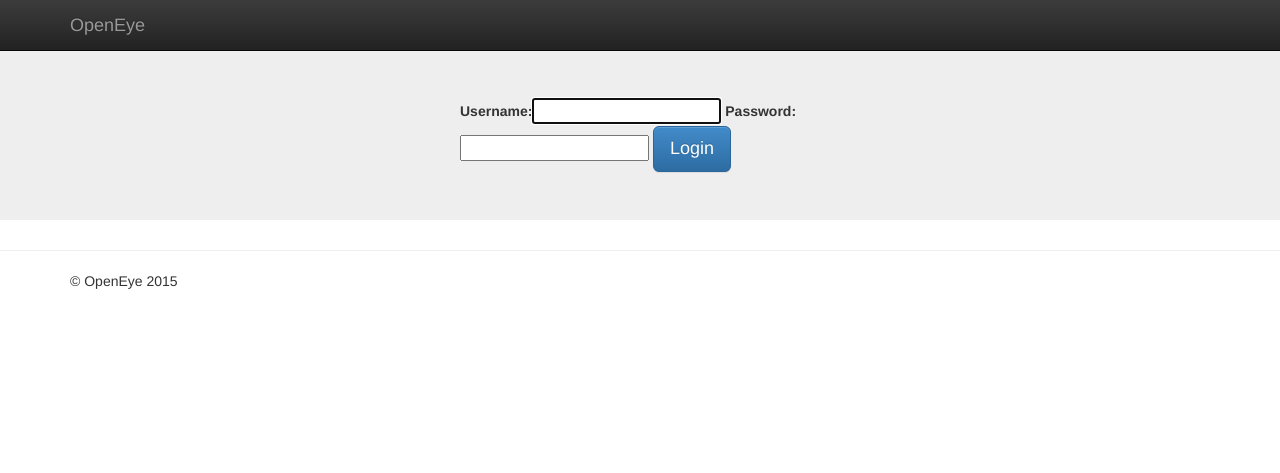
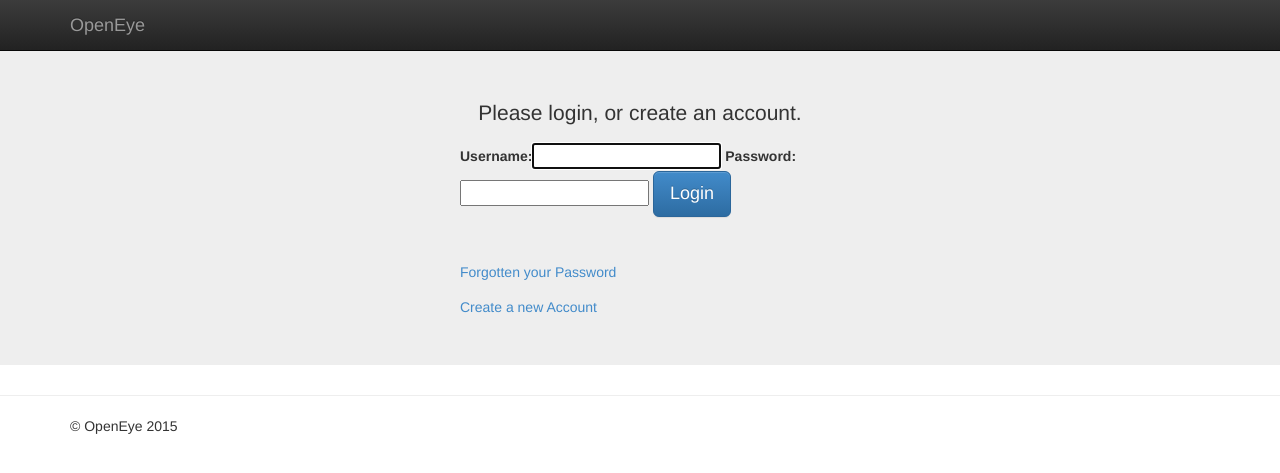
Before and after one commit to arjweb/OpenEyeSkills, a Django app: page /login/ in a window 1280 px wide. Shown: the top 473 px of the page. Run offline with Django 3.2, Linux system fonts and the light colour scheme; some libraries are stand-ins or nearby versions.

Commit message:
New carousel images

```diff
--- a/openeye/templates/base.html
+++ b/openeye/templates/base.html
@@ -37,6 +37,7 @@
                         <a class="navbar-brand" href="#">OpenEye</a>
                     </div>
                     <ul class="nav navbar-text navbar-right">
+                        <!-- TODO Remove this -->
                         <li class="active"><p>{{ user.username.upper }}</p></li>
                     </ul>
                 </div>
--- a/openeye/templates/openeye/index.html
+++ b/openeye/templates/openeye/index.html
@@ -19,10 +19,10 @@
                         {# TODO Get all images the same size for carousel #}
                         <div class="carousel-inner">
                             <div class="item active">
-                                <img src="{% static 'media/OpenEyeCaroselLogo.jpg' %}" alt="...">
+                                <img src="{% static 'media/openeye-banner.jpg' %}" alt="...">
                             </div>
                             <div class="item">
-                                <img src="{% static 'media/Einstein.jpg' %}" alt="...">
+                                <img src="{% static 'media/openeye2-banner.jpg' %}" alt="...">
                             </div>
                         </div>
 
--- a/openeye/templates/registration/login.html
+++ b/openeye/templates/registration/login.html
@@ -12,13 +12,16 @@
         <div class="container">
             <div class="hero row">
                 <div class="col-md-4 col-md-offset-4 col-sm-4 col-sm-offset-4 col-xs-6 col-xs-offset-3">
-
+                    <p>Please login, or create an account.</p>
                     <form action="{% url 'login' %}" method="post">
                         <input type="hidden" name="next" value="{{ next }}">
                         {{ form|bootstrap }}
                         <button class="btn btn-primary btn-lg" type="submit">Login</button>
                         {% csrf_token %}
                     </form>
+                    <p>&nbsp;</p>
+                    <p></p><a href="#">Forgotten your Password</a></p>
+                    <a href="#">Create a new Account</a>
                 </div>
             </div>
         </div>
```
Also changed, not shown: openeye/static/media/openeye-banner.jpg (added), openeye/static/media/openeye2-banner.jpg (added).
